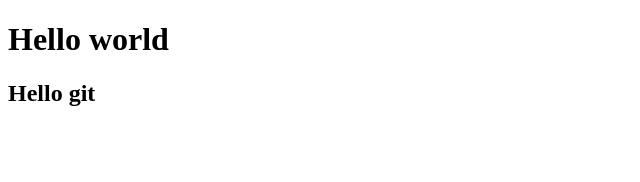
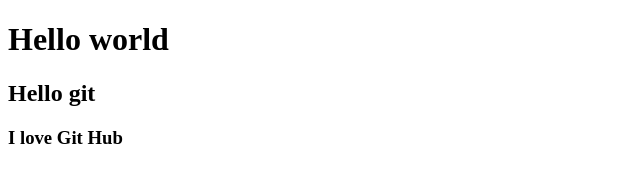
Before and after one commit to KorovkoYura/git_test, a plain HTML site: page index.html in a window 1280 px wide. Shown: the whole page, without its empty margins (0-640 px from the left). Drawn offline with Linux system fonts and the light colour scheme.

Commit message:
h3 added to the file

```diff
--- a/index.html
+++ b/index.html
@@ -8,6 +8,7 @@
 
     <h1>Hello world</h1>
     <h2>Hello git</h2>
+    <h3>I love Git Hub</h3>
 
  <script src = "main.js"></script>
 
```
